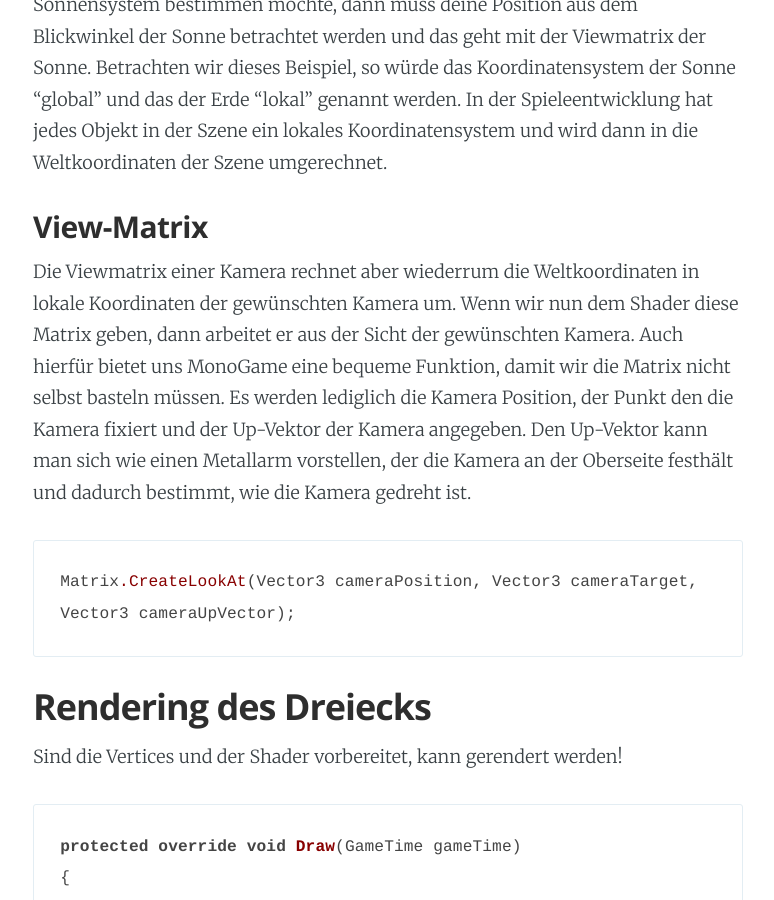
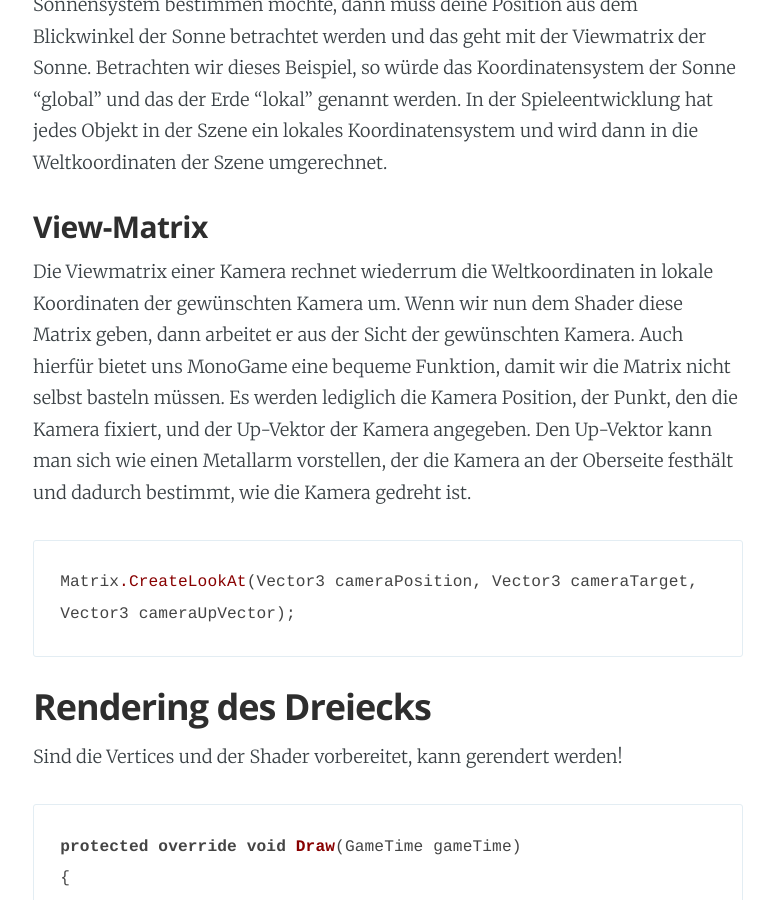
Before and after one commit to pwilken/digitalridingwebpage, a Jekyll site: the page built from _posts/2019-01-08-Erstes-Dreieck.markdown, in a window 1280 px wide and 900 px high, scrolled down 5305 px. Shown: the whole window, without its empty margins (252-1026 px from the left). Built offline with Jekyll 4.4.1, drawn with Linux system fonts in a browser that asks for light colours; nearby versions of some CDN libraries; some of the changed text lies outside the part shown.

Commit message:
- letzte korrekturen

````diff
--- a/_posts/2019-01-08-Erstes-Dreieck.markdown
+++ b/_posts/2019-01-08-Erstes-Dreieck.markdown
@@ -98,8 +98,8 @@ Betrachten wir dieses Beispiel, so würde das Koordinatensystem der Sonne "globa
 In der Spieleentwicklung hat jedes Objekt in der Szene ein lokales Koordinatensystem und wird dann in die Weltkoordinaten der Szene umgerechnet.
 
 ### View-Matrix
-Die Viewmatrix einer Kamera rechnet aber wiederrum die Weltkoordinaten in lokale Koordinaten der gewünschten Kamera um. Wenn wir nun dem Shader diese Matrix geben, dann arbeitet er aus der Sicht der gewünschten Kamera.
-Auch hierfür bietet uns MonoGame eine bequeme Funktion, damit wir die Matrix nicht selbst basteln müssen. Es werden lediglich die Kamera Position, der Punkt den die Kamera fixiert und der Up-Vektor der Kamera angegeben.
+Die Viewmatrix einer Kamera rechnet wiederrum die Weltkoordinaten in lokale Koordinaten der gewünschten Kamera um. Wenn wir nun dem Shader diese Matrix geben, dann arbeitet er aus der Sicht der gewünschten Kamera.
+Auch hierfür bietet uns MonoGame eine bequeme Funktion, damit wir die Matrix nicht selbst basteln müssen. Es werden lediglich die Kamera Position, der Punkt, den die Kamera fixiert, und der Up-Vektor der Kamera angegeben.
 Den Up-Vektor kann man sich wie einen Metallarm vorstellen, der die Kamera an der Oberseite festhält und dadurch bestimmt, wie die Kamera gedreht ist.
 ```cs
 Matrix.CreateLookAt(Vector3 cameraPosition, Vector3 cameraTarget, Vector3 cameraUpVector);
````
Also changed, not shown: other parts of _posts/2019-01-08-Erstes-Dreieck.markdown (+4 -2 lines).
